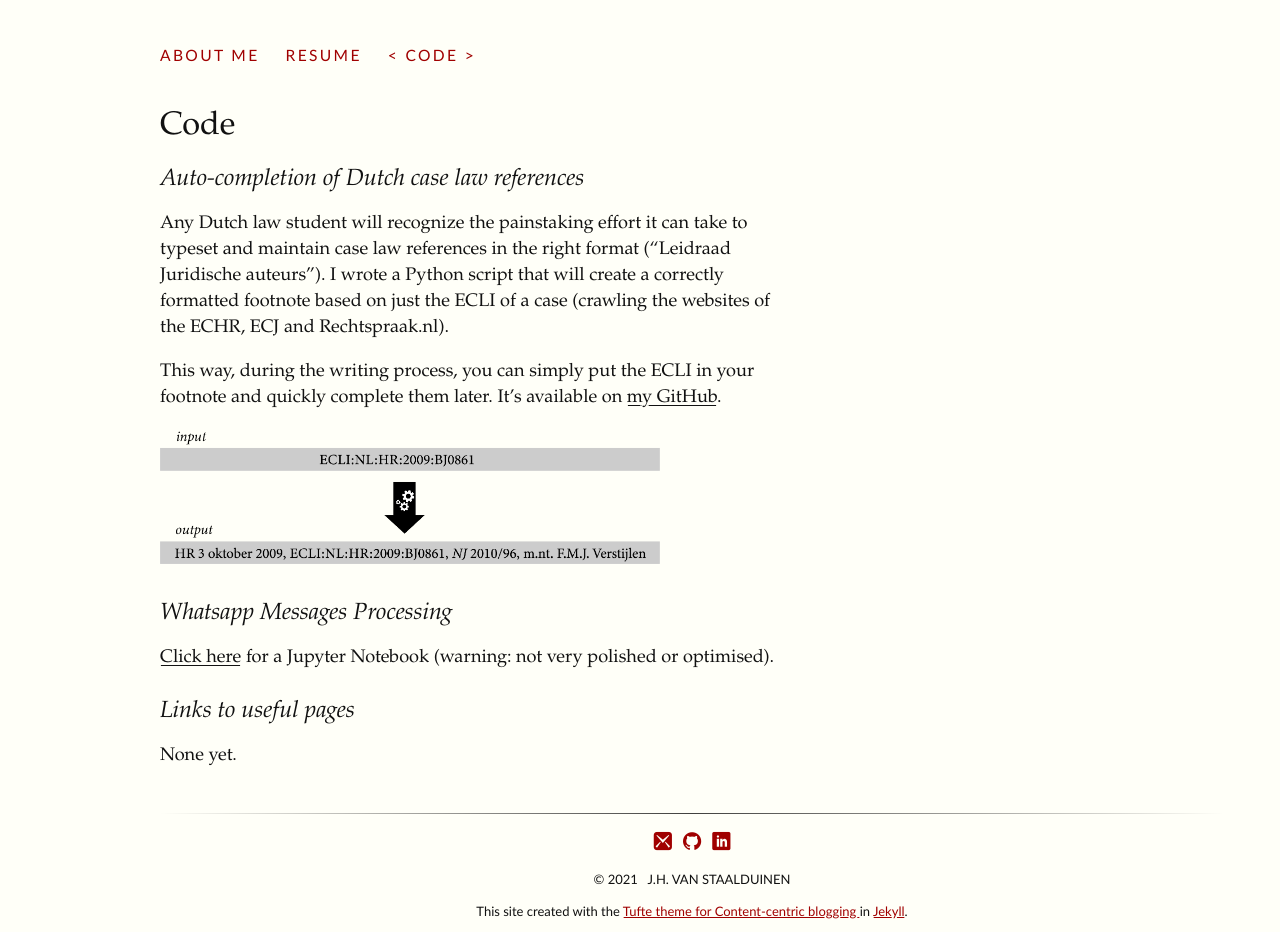
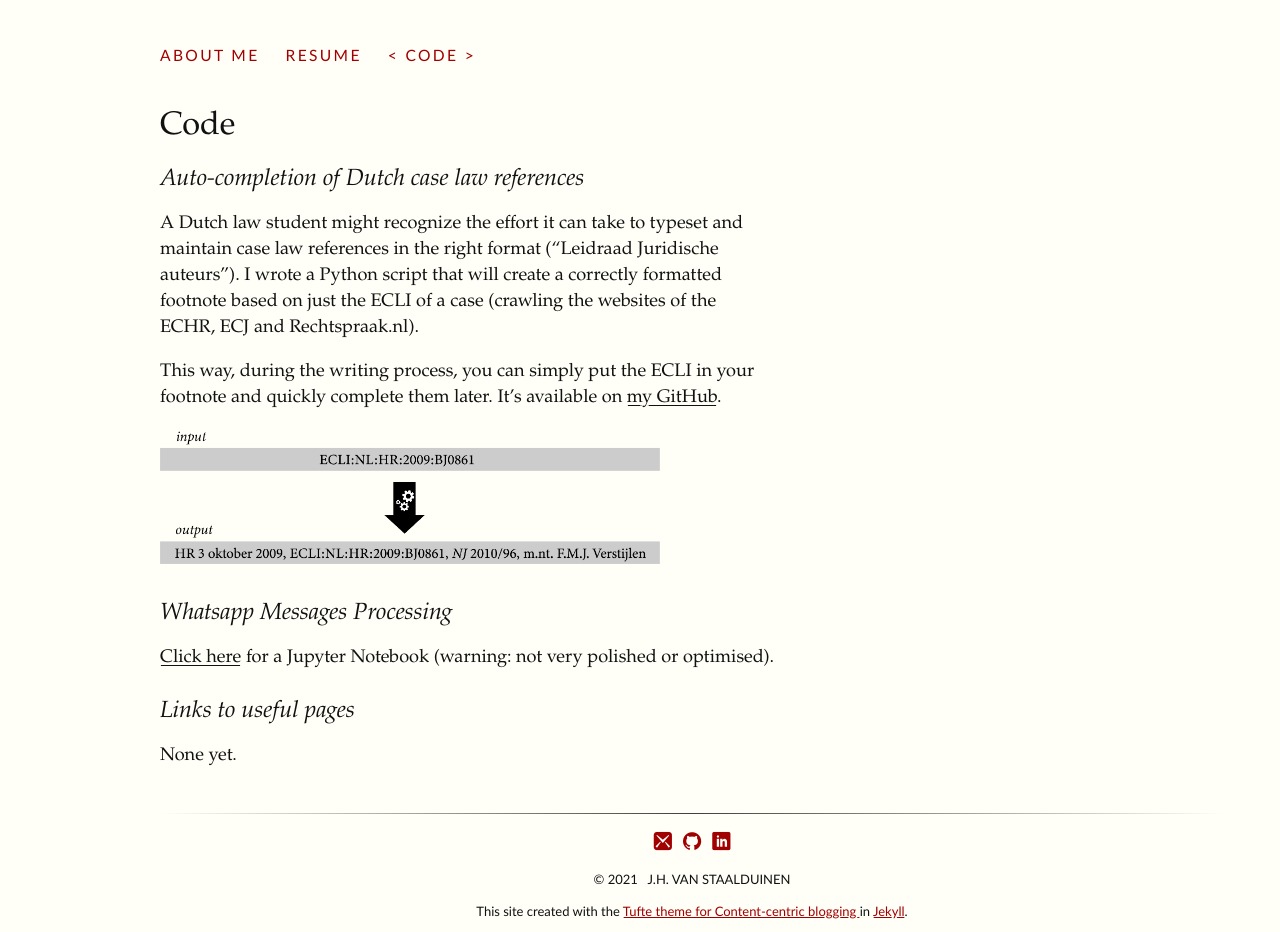
Before and after one commit to jhvanstaalduinen/jhvanstaalduinen.github.io, a Jekyll site: the page built from code/index.md, in a window 1280 px wide. Built offline with Jekyll 4.4.1, drawn with Linux system fonts in a browser that asks for light colours; some web fonts are replaced.

Commit message:
update code/index.md

```diff
--- a/code/index.md
+++ b/code/index.md
@@ -6,7 +6,7 @@ title: Code
 
 ### Auto-completion of Dutch case law references
 
-Any Dutch law student will recognize the painstaking effort it can take to typeset and maintain case law references in the right format ("Leidraad Juridische auteurs"). I wrote a Python script that will create a
+A Dutch law student might recognize the effort it can take to typeset and maintain case law references in the right format ("Leidraad Juridische auteurs"). I wrote a Python script that will create a
 correctly formatted footnote based on just the ECLI of a case (crawling the websites of the ECHR, ECJ and Rechtspraak.nl).
 
 This way, during the writing process, you can simply put the ECLI in your footnote and quickly complete them later.
```
Also changed, not shown: 1 other file.
